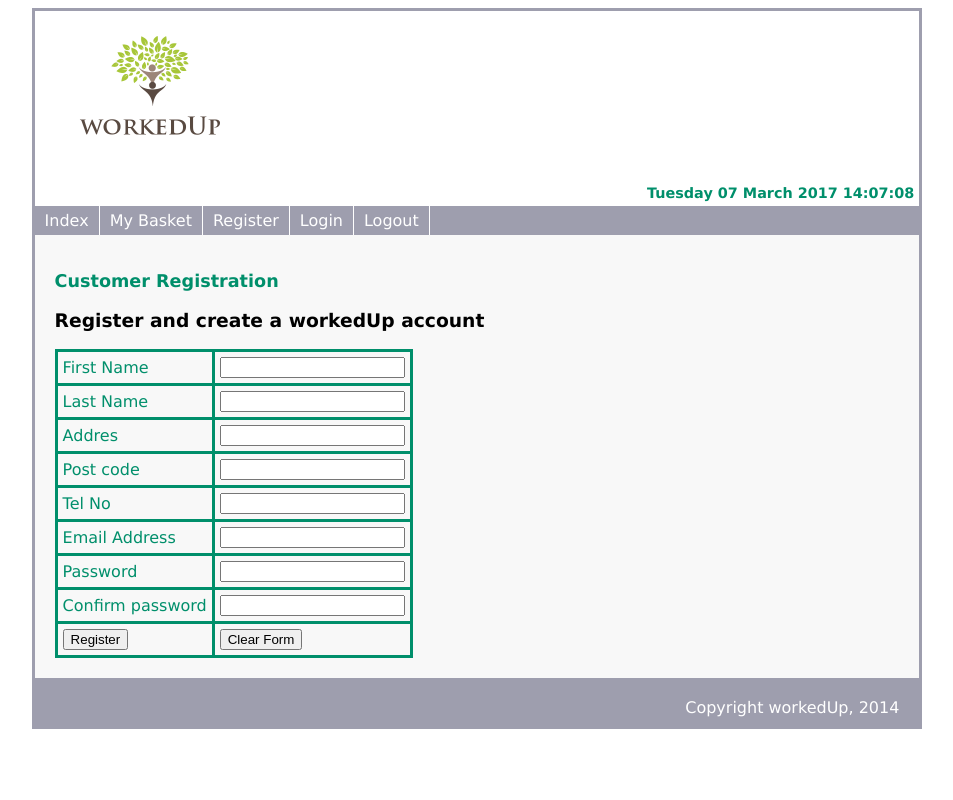
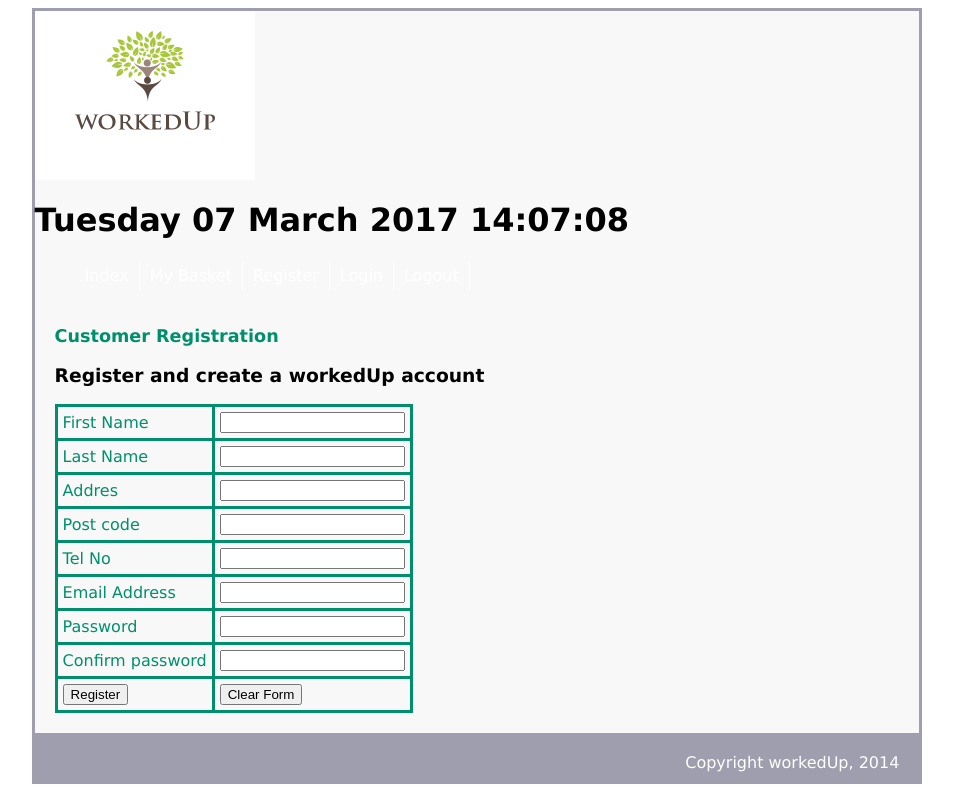
Before and after one commit to kalsara/Worked-Up-Web-Application, a PHP site: page /register.php in a window 1280 px wide. Shown: the whole page, without its empty margins (163-1116 px from the left). Run offline with PHP 8.4, Linux system fonts and the light colour scheme.

Commit message:
stylesheet

```diff
--- a/mystylesheet.css
+++ b/mystylesheet.css
@@ -10,25 +10,7 @@
     border-color: #9E9EAE;
 }
 
-#header
-{
-	background:#FFF;
-	padding: 5px;
-}
-
-#header h1
-{
-	margin: 0;
-	color:	#008F6B;
-	font-size: 90%;
-	text-align: right;
-}
-
-#navigation
-{
-	float: left;
-	width: 100%;
-	background:#9E9EAE;
+ground:#9E9EAE;
 }
 
 #navigation ul
```
Also changed, not shown: basket.php (+1 -13 lines).
